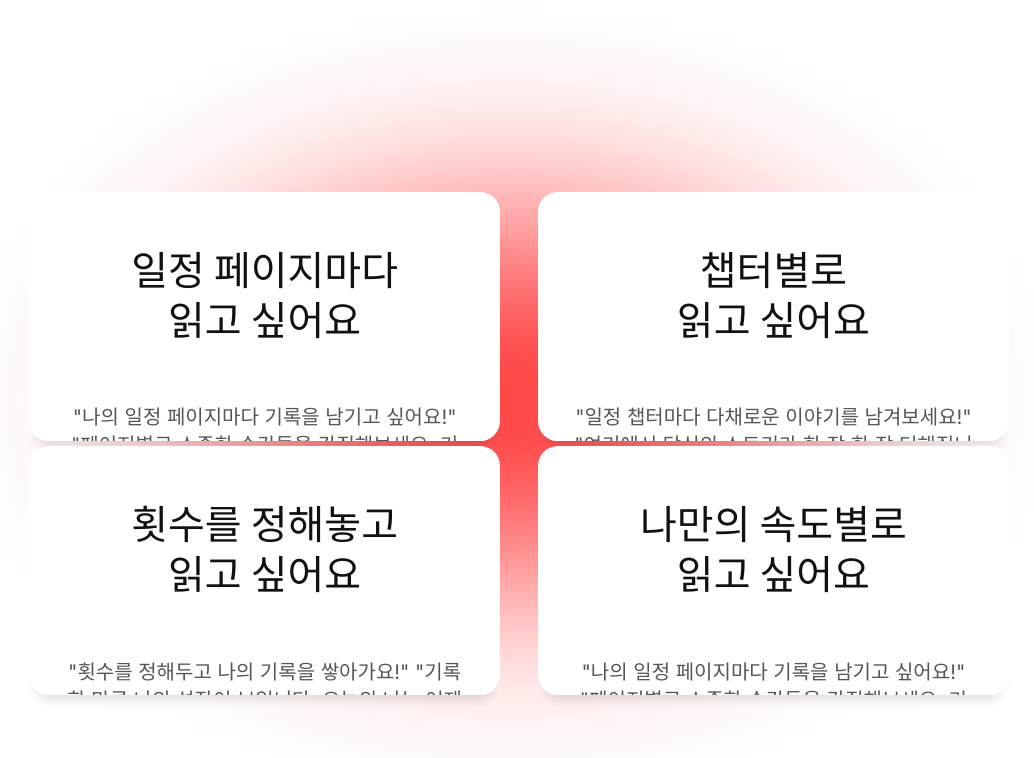
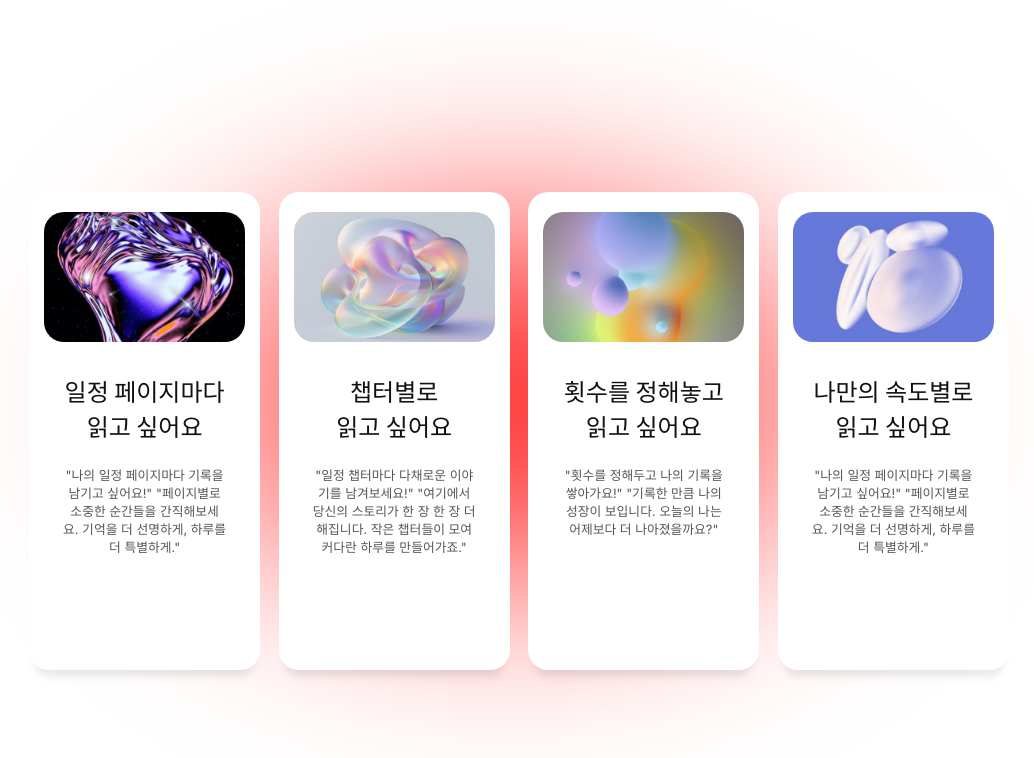
Before and after one commit to Book-Mile/frontend, a React (Vite) app: page / in a window 1280 px wide. Shown: the top 758 px of the page, without its empty margins (131-1165 px from the left). Built offline with nearby package versions, Linux system fonts and the light colour scheme.

Commit message:
feat: 라우트기능 구현

```diff
--- a/src/App.jsx
+++ b/src/App.jsx
@@ -1,10 +1,18 @@
+import { BrowserRouter, Routes, Route } from 'react-router-dom';
 import MakingGroupPage from './pages/MakingGroupPage';
+import Login from './pages/Login';
+import SignUp from './pages/SignUp';
 
 function App() {
   return (
-    <>
-      <MakingGroupPage />
-    </>
+    <BrowserRouter>
+      <Routes>
+        <Route path="/" element={<MakingGroupPage />} />
+        <Route path="/makingGroup" element={<MakingGroupPage />} />
+        <Route path="/login" element={<Login />} />
+        <Route path="/signUp" element={<SignUp />} />
+      </Routes>
+    </BrowserRouter>
   );
 }
 
--- a/src/components/makingGroupComponents/GroupCards.jsx
+++ b/src/components/makingGroupComponents/GroupCards.jsx
@@ -81,7 +81,7 @@
     grid-template-columns: repeat(2, 1fr);
   }
 
-  @media (min-width: 1500px) {
+  @media (min-width: 1200px) {
     grid-gap: 4%;
     grid-template-columns: repeat(4, 1fr);
   }
@@ -123,7 +123,7 @@
           return 'none';
       }
     }};
-    @media (max-width: 1500px) {
+    @media (max-width: 1200px) {
       background-image: none; /* 1500px 미만에서 이미지 제거 */
     }
     width: 95%;
@@ -144,9 +144,9 @@
 const CardTitle = styled.div`
   text-align: center;
   font-style: normal;
-  font-weight: bold;
-  font-size: 40px;
-  line-height: 50px;
+  font-weight: 700;
+  font-size: 1.5rem;
+  line-height: 35px;
   color: #111111;
   font-family: 'Noto Sans KR';
 `;
@@ -154,7 +154,7 @@
 const CardContent = styled.div`
   font-style: normal;
   font-weight: 400;
-  font-size: 20px;
+  font-size: 0.8rem;
   line-height: 140%;
   /* or 17px */
   text-align: center;
--- a/src/pages/Login.jsx
+++ b/src/pages/Login.jsx
@@ -1,9 +1,9 @@
 import React, { useState } from 'react';
 import styled from 'styled-components';
 
-import LGButton from './components/LGButton/LGButton';
+import LGButton from '../components/LGButton/LGButton';
 
-export default function Main() {
+export default function Login() {
   const [username, setUsername] = useState('');
   const [password, setPassword] = useState('');
 
--- a/src/pages/MakingGroupPage.jsx
+++ b/src/pages/MakingGroupPage.jsx
@@ -1,8 +1,10 @@
 import React from 'react';
 import styled from 'styled-components';
 import GroupCards from '../components/makingGroupComponents/GroupCards';
+import { useNavigate } from 'react-router-dom';
 
 const MakingGroupPage = () => {
+  const navigate = useNavigate();
   return (
     <PageContainer>
       <Background />
```
